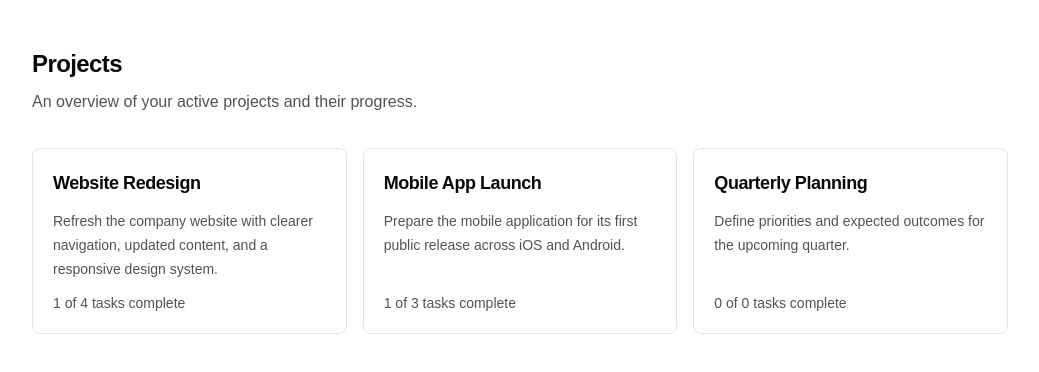
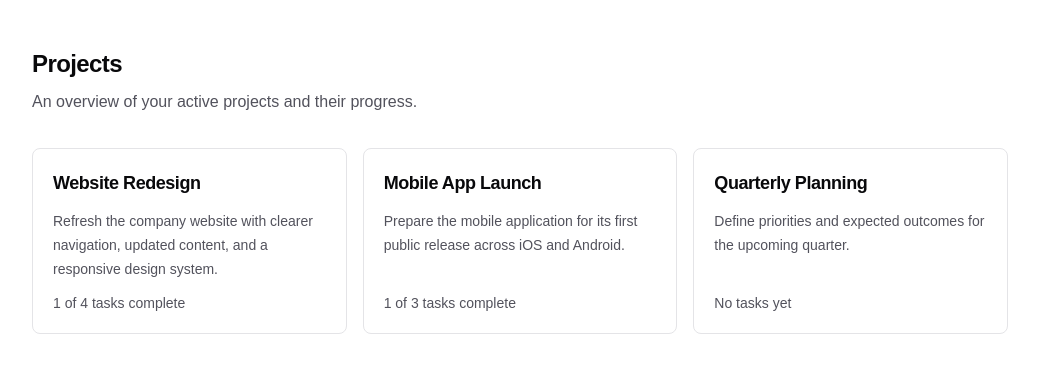
Before and after one commit to roryjarrard/waypoint, a Next.js app: page /dashboard in a window 1280 px wide. Shown: the top 372 px of the page, without its empty margins (120-1159 px from the left). Built offline with nearby package versions, Linux system fonts and the light colour scheme.

Commit message:
feat: add task badges and make ProjectCard fully clickable

```diff
--- a/components/ProjectCard.tsx
+++ b/components/ProjectCard.tsx
@@ -13,21 +13,21 @@ export function ProjectCard({
   totalTaskCount,
 }: ProjectCardProps) {
   return (
-    <div className="flex flex-col gap-3 rounded-lg border border-zinc-200 p-5 dark:border-zinc-800">
+    <Link
+      href={`/projects/${project.id}`}
+      className="flex flex-col gap-3 rounded-lg border border-zinc-200 p-5 hover:border-zinc-300 focus-visible:outline-2 focus-visible:outline-offset-2 focus-visible:outline-zinc-950 dark:border-zinc-800 dark:hover:border-zinc-700 dark:focus-visible:outline-zinc-50"
+    >
       <h2 className="text-lg font-semibold tracking-tight text-zinc-950 dark:text-zinc-50">
-        <Link
-          href={`/projects/${project.id}`}
-          className="hover:underline focus-visible:underline focus-visible:outline-none"
-        >
-          {project.name}
-        </Link>
+        {project.name}
       </h2>
       <p className="text-sm leading-6 text-zinc-600 dark:text-zinc-400">
         {project.description}
       </p>
       <p className="mt-auto text-sm text-zinc-600 dark:text-zinc-400">
-        {completedTaskCount} of {totalTaskCount} tasks complete
+        {totalTaskCount === 0
+          ? "No tasks yet"
+          : `${completedTaskCount} of ${totalTaskCount} tasks complete`}
       </p>
-    </div>
+    </Link>
   );
 }
--- /dev/null
+++ b/components/TaskPriorityBadge.tsx
@@ -0,0 +1,15 @@
+import type { TaskPriority } from "@/lib/types";
+
+const PRIORITY_LABELS: Record<TaskPriority, string> = {
+  low: "Low priority",
+  medium: "Medium priority",
+  high: "High priority",
+};
+
+export function TaskPriorityBadge({ priority }: { priority: TaskPriority }) {
+  return (
+    <span className="inline-flex items-center rounded-full border border-zinc-300 px-2.5 py-0.5 text-xs font-medium text-zinc-700 dark:border-zinc-700 dark:text-zinc-300">
+      {PRIORITY_LABELS[priority]}
+    </span>
+  );
+}
--- /dev/null
+++ b/components/TaskStatusBadge.tsx
@@ -0,0 +1,15 @@
+import type { TaskStatus } from "@/lib/types";
+
+const STATUS_LABELS: Record<TaskStatus, string> = {
+  todo: "To do",
+  "in-progress": "In progress",
+  done: "Done",
+};
+
+export function TaskStatusBadge({ status }: { status: TaskStatus }) {
+  return (
+    <span className="inline-flex items-center rounded-full border border-zinc-300 px-2.5 py-0.5 text-xs font-medium text-zinc-700 dark:border-zinc-700 dark:text-zinc-300">
+      {STATUS_LABELS[status]}
+    </span>
+  );
+}
```
